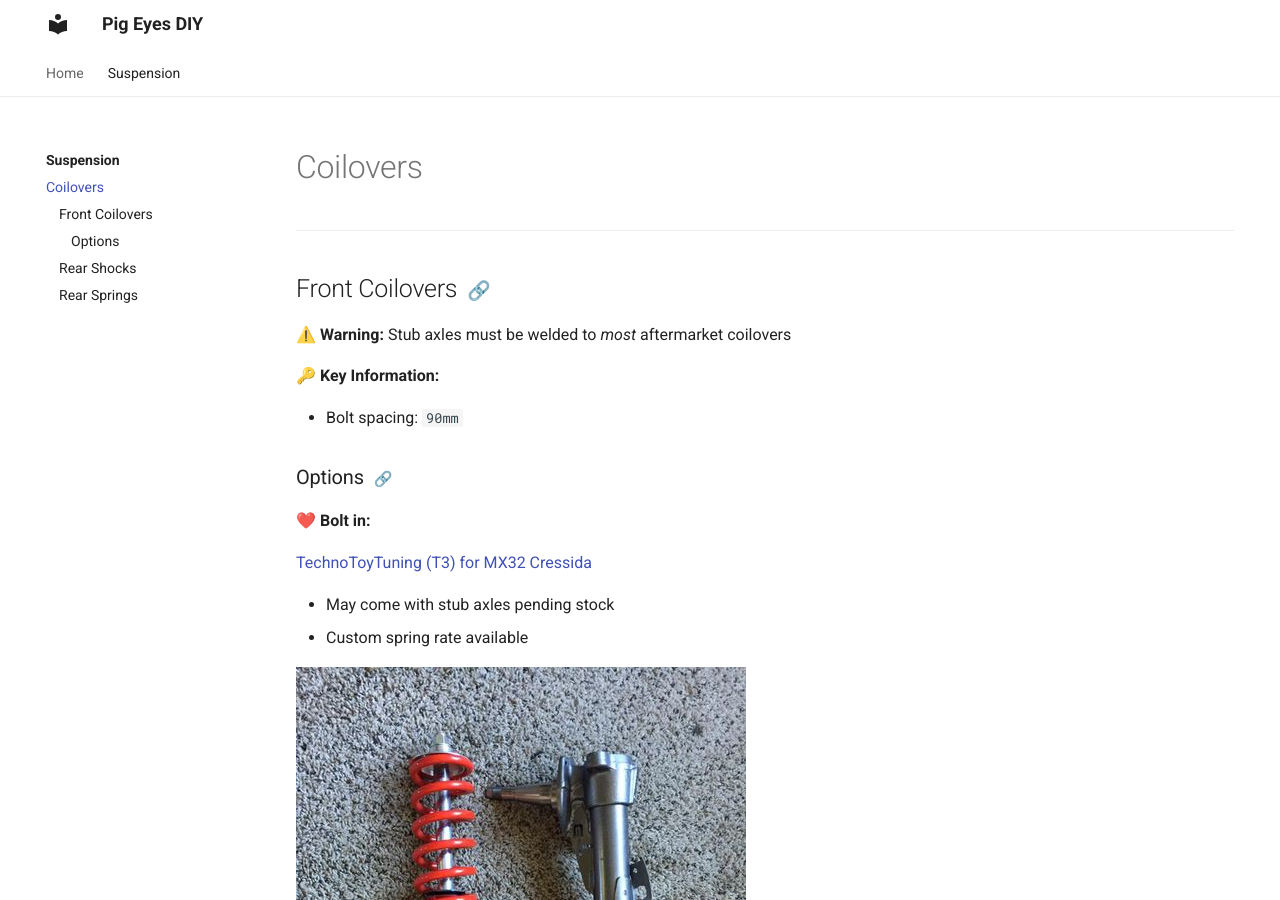
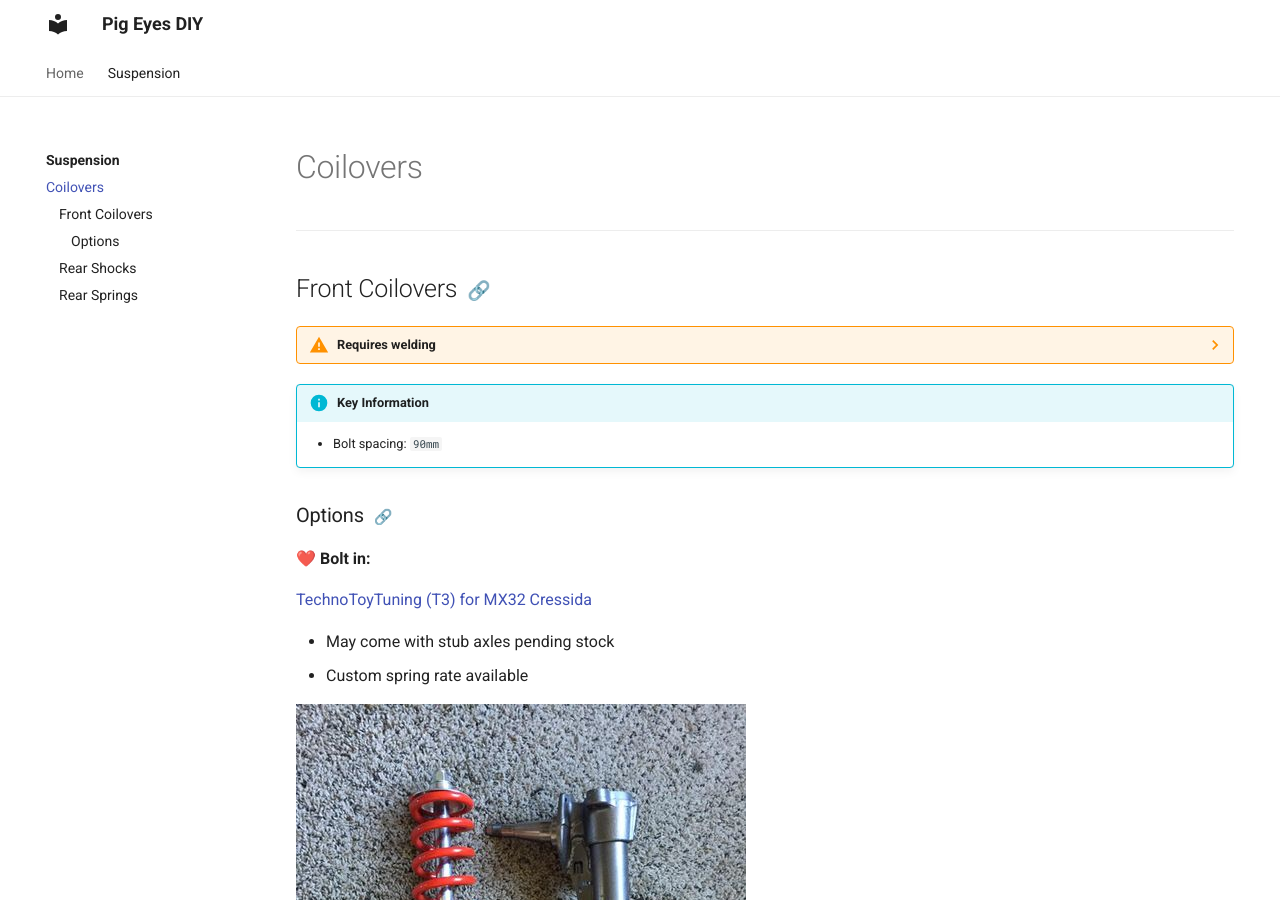
Before and after one commit to ocampco/pig-eyes-diy, an MkDocs documentation site: the page built from docs/suspension/coilovers.md, in a window 1280 px wide and 900 px high. Built offline with MkDocs 1.6.1 and Material for MkDocs 9.7.7, drawn with Linux system fonts in a browser that asks for light colours.

```diff
--- a/docs/suspension/coilovers.md
+++ b/docs/suspension/coilovers.md
@@ -6,11 +6,12 @@
 
 ## Front Coilovers
 
-:warning: **Warning:** Stub axles must be welded to _most_ aftermarket coilovers
+??? warning "Requires welding"
+    - Stub axles must be cut from your existing shocks
+    - Stub axles need to be welded to _most_ coilovers
 
-:key: **Key Information:**
-
-- Bolt spacing: `90mm`
+!!! info "Key Information"
+    - Bolt spacing: `90mm`
 
 ### Options
 
--- a/mkdocs.yml
+++ b/mkdocs.yml
@@ -23,6 +23,8 @@ markdown_extensions:
       toc_depth: '2-6'
   - pymdownx.emoji:
       emoji_generator: !!python/name:pymdownx.emoji.to_alt
+  - admonition
+  - pymdownx.details
 
 plugins:
   - section-index
```
